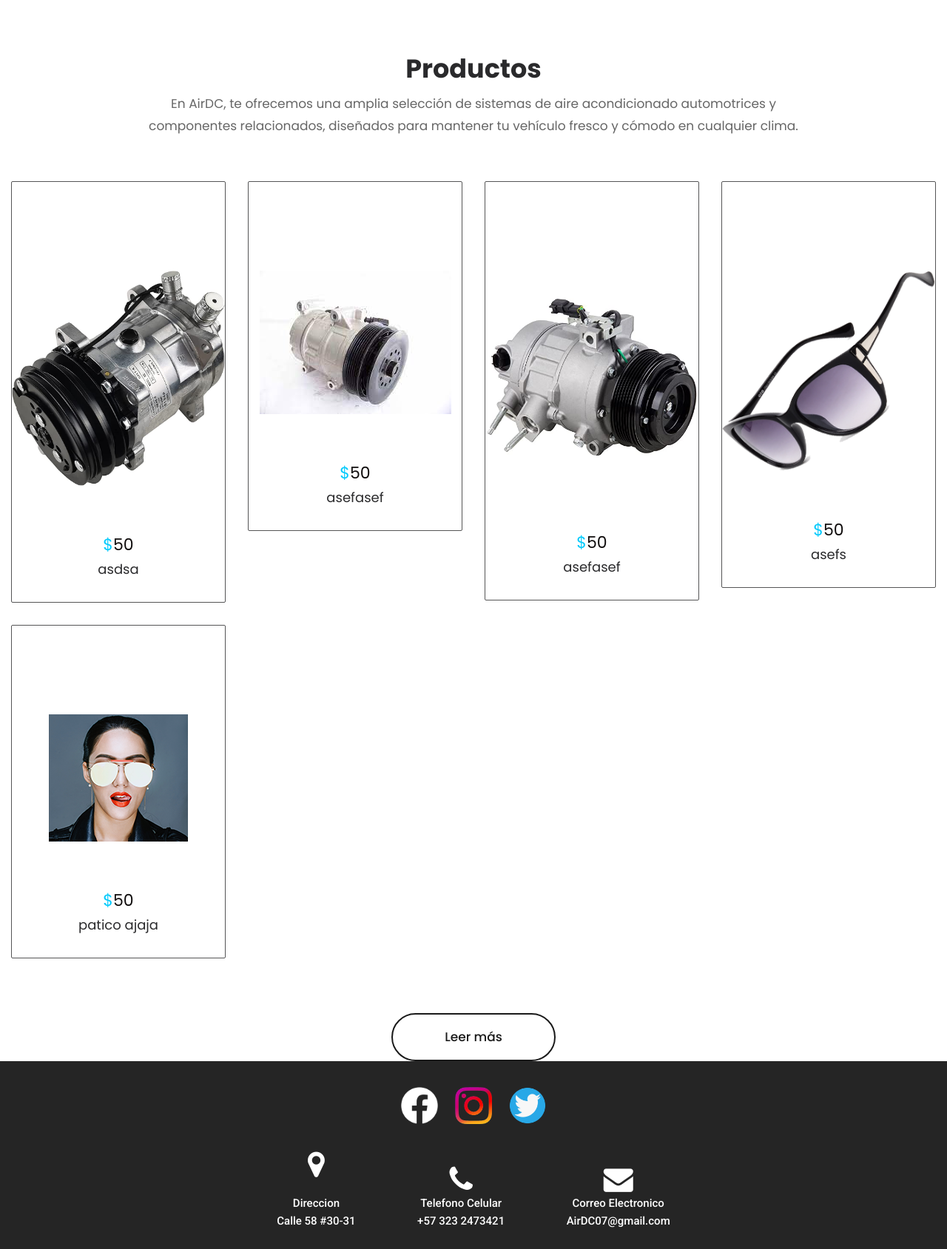
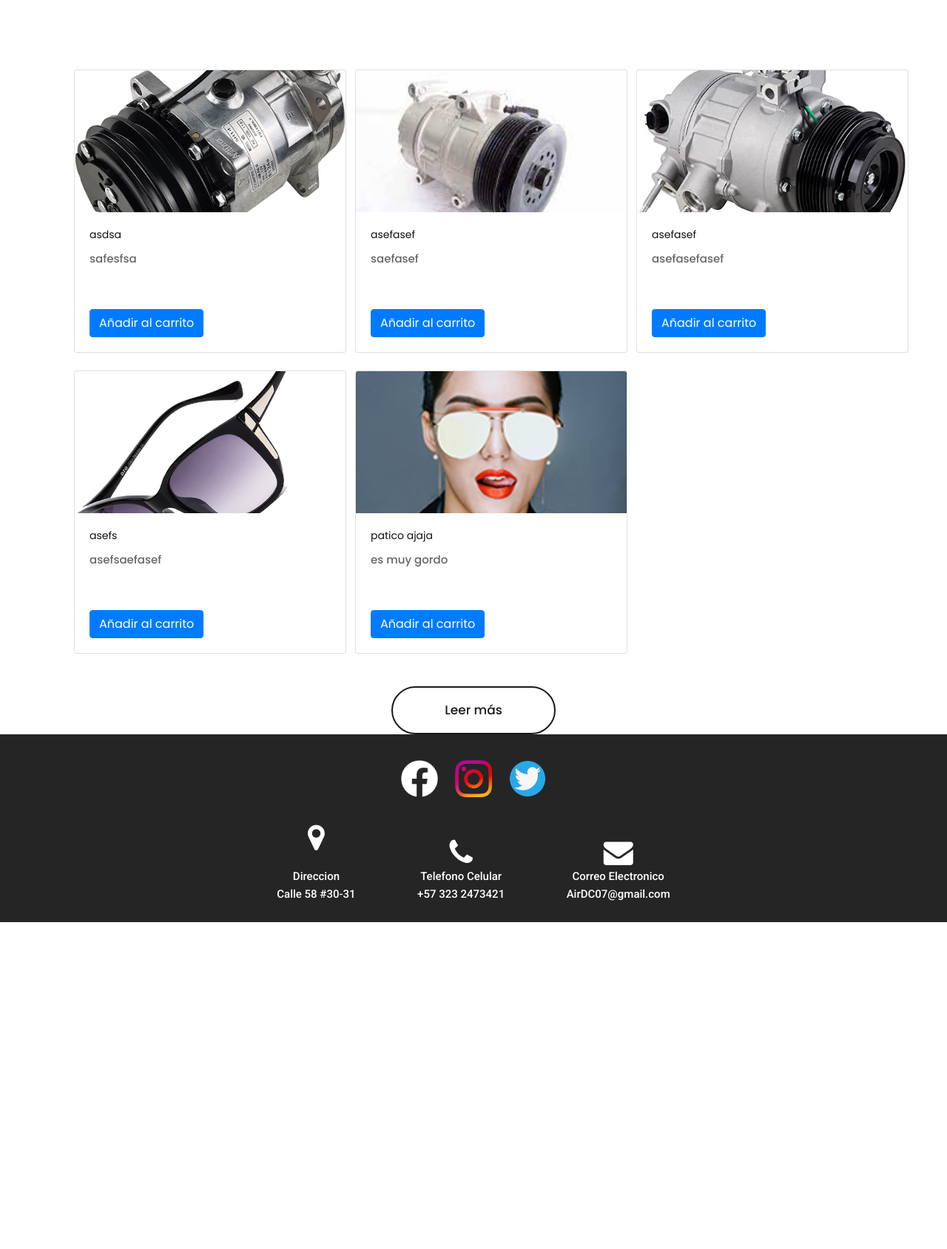
Before and after one commit to 4l4s3/Proyect_A, a Django app: page /venta/ in a window 1280 px wide. Shown: the part 96-1785 px from the top of the page at 74% size. After the commit the page ends 1343 px from the top, so only its background shows below. Run offline with Django 4.2, Linux system fonts and the light colour scheme; data comes from the database, SQL or seed files in the repository; some libraries are stand-ins or nearby versions.

Commit message:
13/09/2023

```diff
--- a/AirDc/static/css/style.css
+++ b/AirDc/static/css/style.css
@@ -308,7 +308,7 @@ button {
 
 .banner_main {
      background: #f5f6f6;
-     padding: 0px 0px 0px 0px;
+     padding: 198px 0px 90px 0px;
 }
 
 .text-bg {
@@ -408,7 +408,7 @@ button {
      border-radius: 40px;
 }
 
-.read_more:hover {
+.read_more:hover{
      background: #03cafc;
      color: #fff !important;
      transition: ease-in all 0.5s;
@@ -421,6 +421,12 @@ button {
      border-bottom: #000 solid 1px;
      padding: 130px 0 90px 0;
 }
+
+.card-img-top {
+     width: 100%;
+     height: 15vw;
+     object-fit: cover;
+ }
 
 .about .about_img {
      margin-left: -40px;
@@ -490,6 +496,11 @@ button {
 
 .blu {
      color: #03cafc;
+     text-transform: initial;
+}
+
+.bla{
+     color: #000;
      text-transform: initial;
 }
 
@@ -823,3 +834,8 @@ ul.location_icon li a {
 .shop {
      margin-bottom: 90px;
 }
+
+.description{
+     margin-top:-12px;
+     height:72px;
+}
--- a/AirDc/templates/index.html
+++ b/AirDc/templates/index.html
@@ -35,7 +35,7 @@
             <a class="nav-link" aria-current="page" href="{% url 'index' %}">Inicio</a>
           </li>
           <li class="nav-item">
-            <a class="nav-link" href="{% url 'otra' %}">Buscar</a>
+            <a class="nav-link" href="">Buscar</a>
           </li>
           <li class="nav-item">
             <a class="nav-link" href="#">Buscar</a>
--- a/AirDc/templates/venta.html
+++ b/AirDc/templates/venta.html
@@ -1,30 +1,25 @@
 {% extends 'nav.html' %}
 {% block content %}
+{% load static %}
 <br><br><br>
       <!-- Our  Glasses section -->
       <div class="glasses">
          <div class="container">
-            <div class="row">
-               <div class="col-md-10 offset-md-1">
-                  <div class="titlepage">
-                     <h2>Productos</h2>
-                    <p>En AirDC, te ofrecemos una amplia selección de sistemas de aire acondicionado automotrices y componentes relacionados, diseñados para mantener tu vehículo fresco y cómodo en cualquier clima.
-                    </p>
+            <div class="card-deck">
+               {% for productos in producto %}
+               <div class="col-md-6 col-lg-4 mt-4">
+                  <div class="card" style="width: 23rem;">
+                   <div class="card-block">
+                     <img alt="Card image cap" class="card-img-top img-fluid" src="{{ productos.img_producto.url }}" />
+                     <div class="card-body">
+                        <h5 class="card-title">{{ productos.nombre_producto }}</h5>
+                        <p class="card-text description" style="height:72px;">{{ productos.descript_producto }}</p>
+                        <a href="#" class="btn btn-primary mt-2">Añadir al carrito</a>
+                      </div>
+                    </div>
                   </div>
                </div>
-            </div>
-         </div>
-         <div class="container-fluid">
-            <div class="row">
-            {% for x in producto %}
-            <div class="col-xl-3 col-lg-3 col-md-6 col-sm-6">
-               <div class="glasses_box">
-                  <figure><img src="{{ x.img_producto.url }}" alt="#"/></figure>
-                  <h3><span class="blu">$</span>50</h3>
-                  <p>{{ x.nombre_producto }}</p>
-               </div>
-            </div>
-            {% endfor %}
+               {% endfor %}
                <div class="col-md-12">
                   <a class="read_more" href="#">Leer más</a>
                </div>
```
